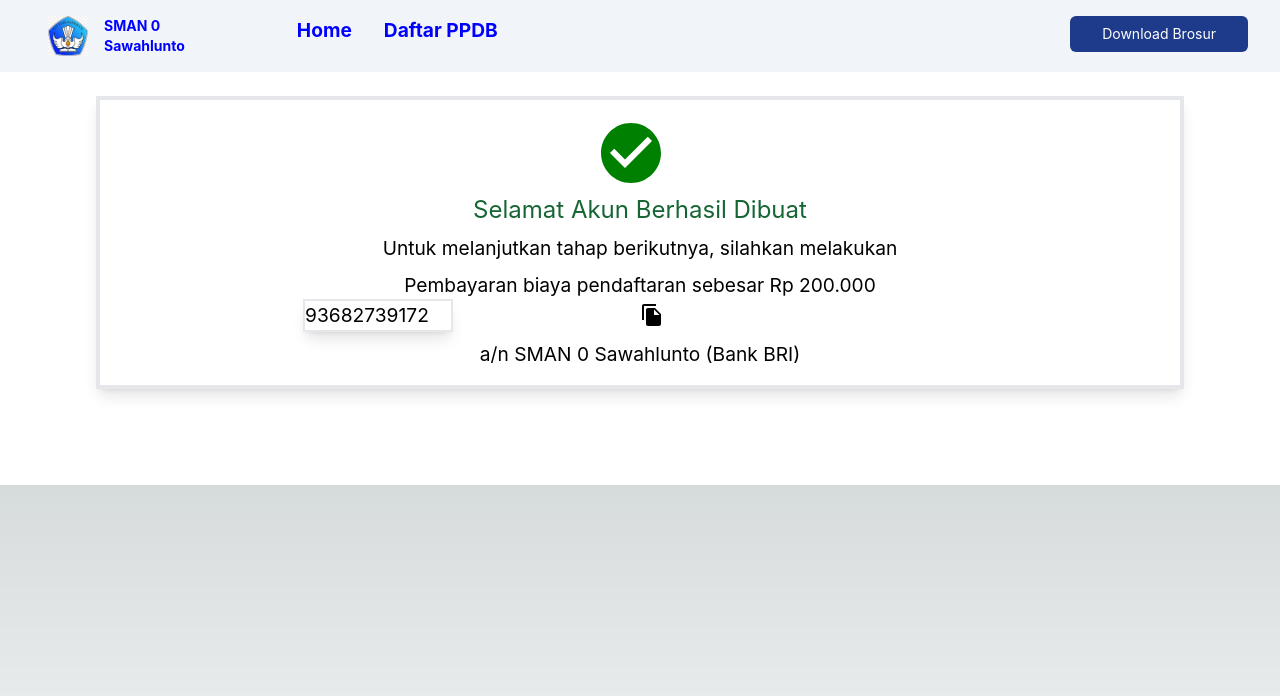
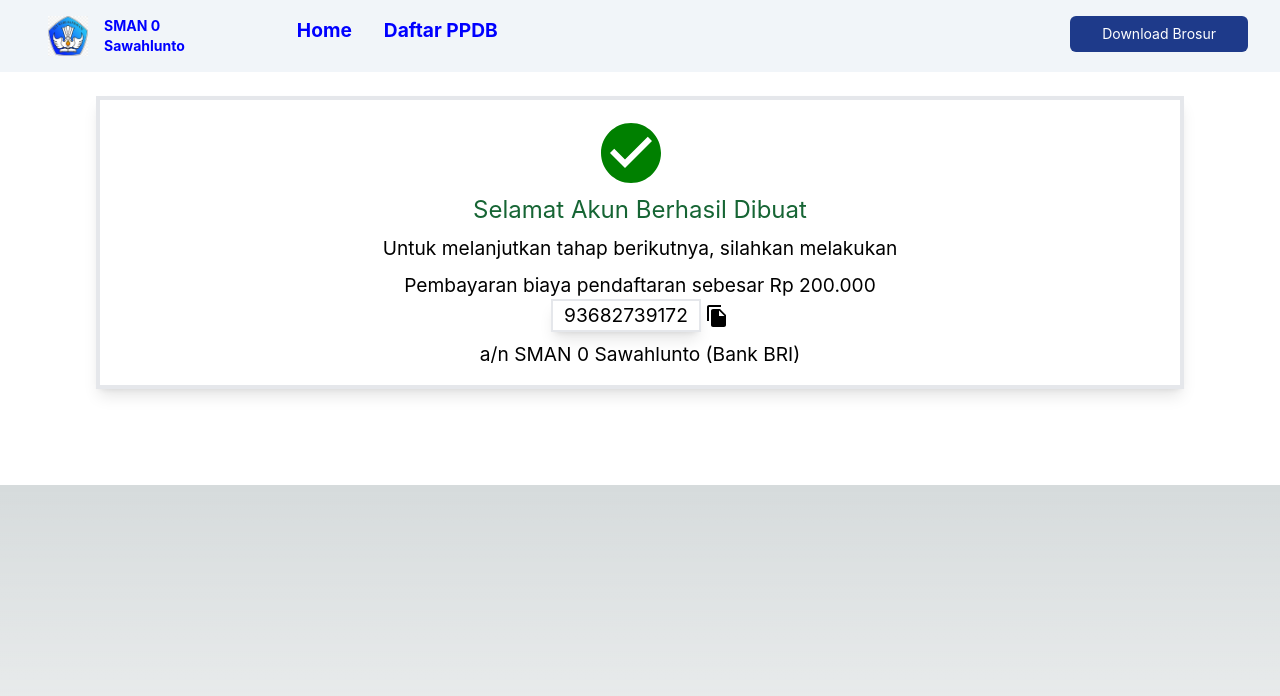
Before and after one commit to harymunli/PPDB-Website-Example, a Next.js app: page /success in a window 1280 px wide. Shown: the top 696 px of the page. Built offline with nearby package versions, Linux system fonts and the light colour scheme.

Commit message:
finishing register success page"

```diff
--- a/package.json
+++ b/package.json
@@ -14,7 +14,6 @@
     "@next/font": "13.1.1",
     "next": "13.1.1",
     "react": "18.2.0",
-    "react-copy-to-clipboard": "^5.1.0",
     "react-dom": "18.2.0",
     "react-download-link": "^2.3.0"
   },
--- a/pages/success.js
+++ b/pages/success.js
@@ -26,19 +26,15 @@ export default class success extends React.Component{
                         <p className='text-center text-green-800 text-2xl'>Selamat Akun Berhasil Dibuat</p>
                         <p className='mt-2 text-center'>Untuk melanjutkan tahap berikutnya, silahkan melakukan</p>
                         <p className='mt-2 text-center'>Pembayaran biaya pendaftaran sebesar Rp 200.000</p>
-                        <div className="grid grid-cols-2 justify-items-stretch">
-                            <input type="text" value="93682739172" readonly className='col-start-1 border-2 shadow-lg mx-auto w-[150px]'></input>
-                            <span>
-                                <CopyToClipboard className="inline col-start-1" text="93682739172"
-                                    onCopy={() => this.setState({copied: true})}>
-                                    <button><FileCopyIcon/></button>
-                                </CopyToClipboard>
-                            </span>
+                        <div className="flex flex-cols-2 space-x-1 mx-auto">
+                            <input type="text" value="93682739172" readonly className='text-center border-2 shadow-lg w-[150px]'/>
+                            <CopyToClipboard className="shrink" text="93682739172"
+                                onCopy={() => this.setState({copied: true})}>
+                                <button><FileCopyIcon/></button>
+                            </CopyToClipboard>
                         </div>
-                            {this.state.copied ? <span style={{color: 'red'}}>Copied.</span> : null}
-                        <p className='mt-2 text-center'>a/n SMAN 0 Sawahlunto (Bank BRI)</p>
-
-                        {/* TODO 2 Button. */}
+                            {this.state.copied ? <span className="text-center" style={{color: 'red'}}>Copied.</span> : null}
+                            <p className='mt-2 text-center'>a/n SMAN 0 Sawahlunto (Bank BRI)</p>
                     </div>
                 </main>
             </div>
```
